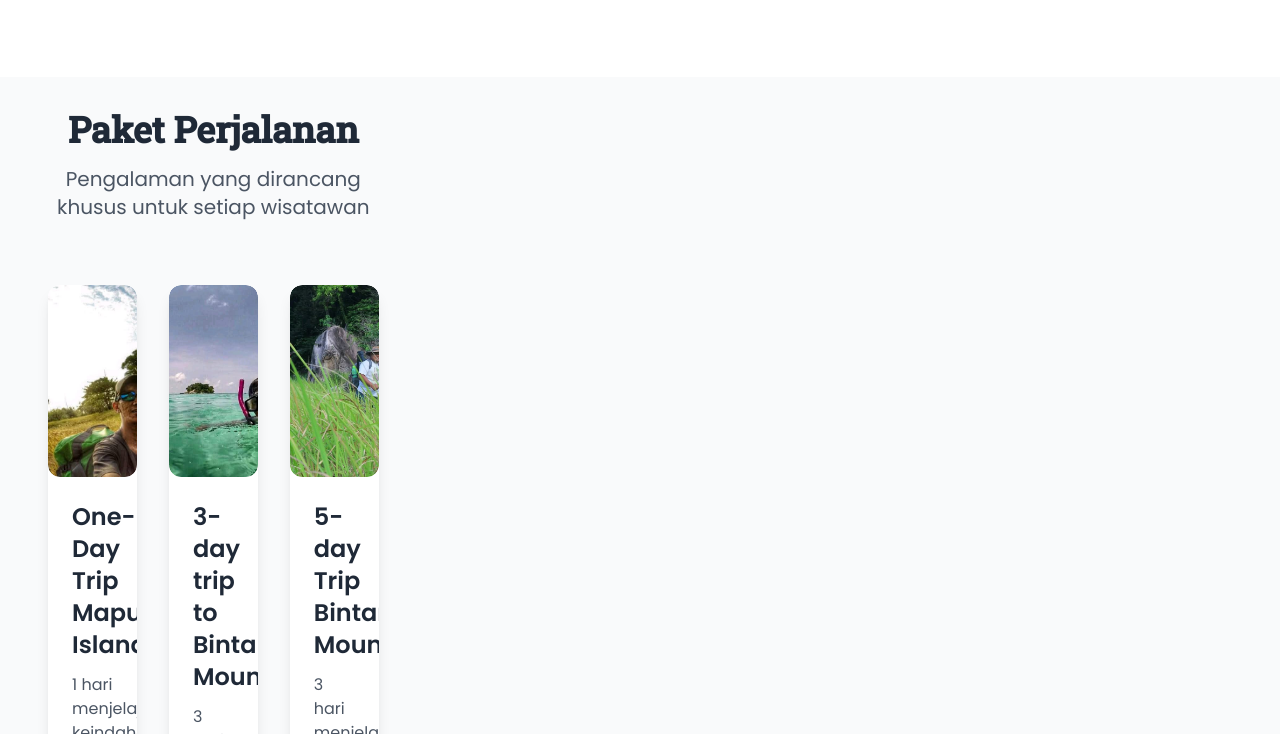
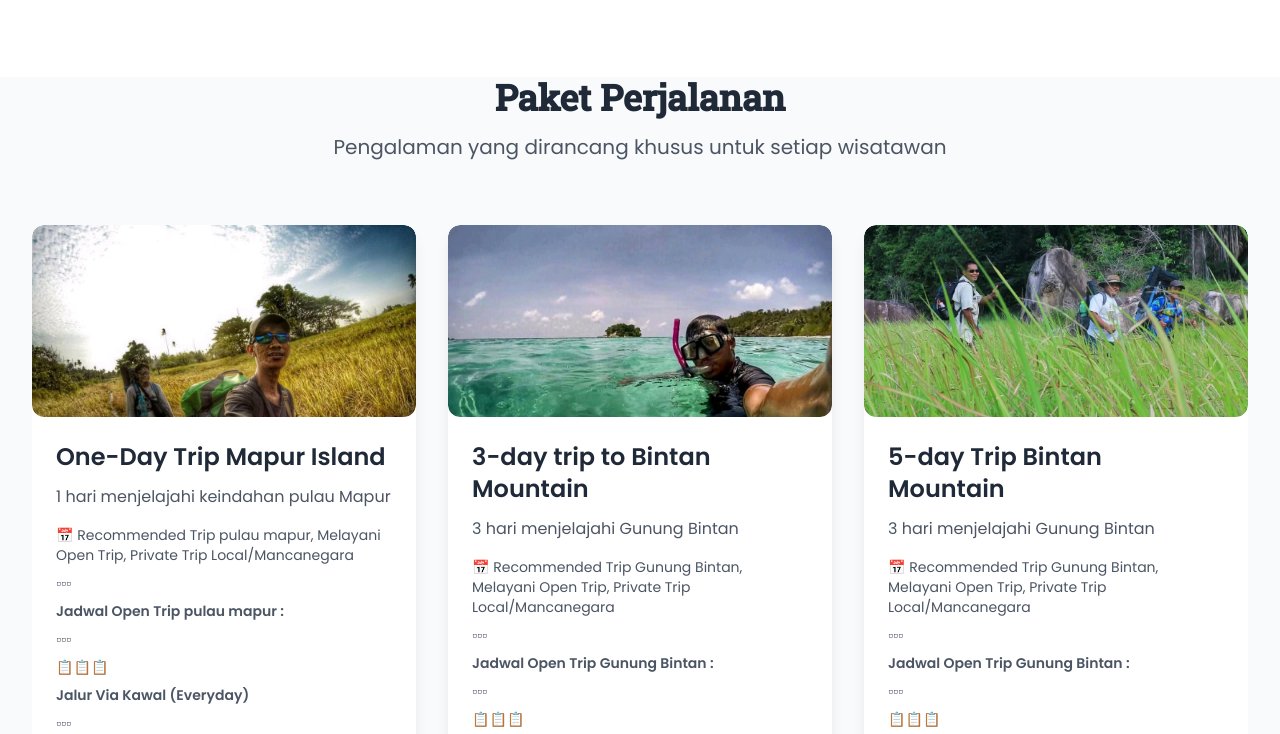
Before and after one commit to Bangunjiwaartventure/opentrip, a plain HTML site: page index.html in a window 1280 px wide. Shown: the part 3760-4494 px from the top of the page. Drawn offline with nearby package versions, Linux system fonts and the light colour scheme.

Commit message:
Update index.html

```diff
--- a/index.html
+++ b/index.html
@@ -402,16 +402,14 @@
     </section>
 
     <!-- Travel Packages -->
-    <section class="px-4 py-8">
-        <div class="grid grid-cols-1 md:grid-cols-3 gap-8">
-            <section id="packages" class="font-['Poppins']">
+    <section id="packages" class="font-['Poppins'] overflow-x-hidden overflow-y-auto">
         <div class="max-w-7xl mx-auto px-4 sm:px-6 lg:px-8">
             <div class="text-center mb-16">
                 <h2 class="text-4xl font-bold text-gray-800 mb-4">Paket Perjalanan</h2>
                 <p class="text-xl text-gray-600">Pengalaman yang dirancang khusus untuk setiap wisatawan</p>
             </div>
 
-                    <div class="grid grid-cols-1 md:grid-cols-3 gap-8">
+            <div class="grid grid-cols-1 md:grid-cols-3 gap-8 max-h-screen overflow-y-auto">
                 <!-- Package 1 -->
                 <div class="bg-white rounded-xl shadow-lg card-hover overflow-hidden">
                   <div class="h-48 relative flex items-center justify-center rounded-xl overflow-hidden">
@@ -496,7 +494,7 @@
                             <li>15:00 – 16:00 WIB : Istirahat dan Menikmati Pantai</li>
                             <li>16:00 – 17:00 WIB : Tukik Release (Jika Tersedia)</li>
                             <li>17:00 – 18:00 WIB : Makan Malam di Pulau Mapur</li>
-                                    <li>18:00 – 19:00 WIB : Persiapan Kembali ke Kawal</li>>
+                            <li>18:00 – 19:00 WIB : Persiapan Kembali ke Kawal</li>
                         </ul>
                         <div class="flex justify-between items-center">
                             <span class="text-3xl font-bold text-indigo-600">One day Trip</span>
@@ -693,8 +691,6 @@
                     </div>
                 </div>
             </div>
-                </div>
-            </section>
         </div>
     </section>
 
```
Lines whose indentation alone changed are shown as unchanged.
